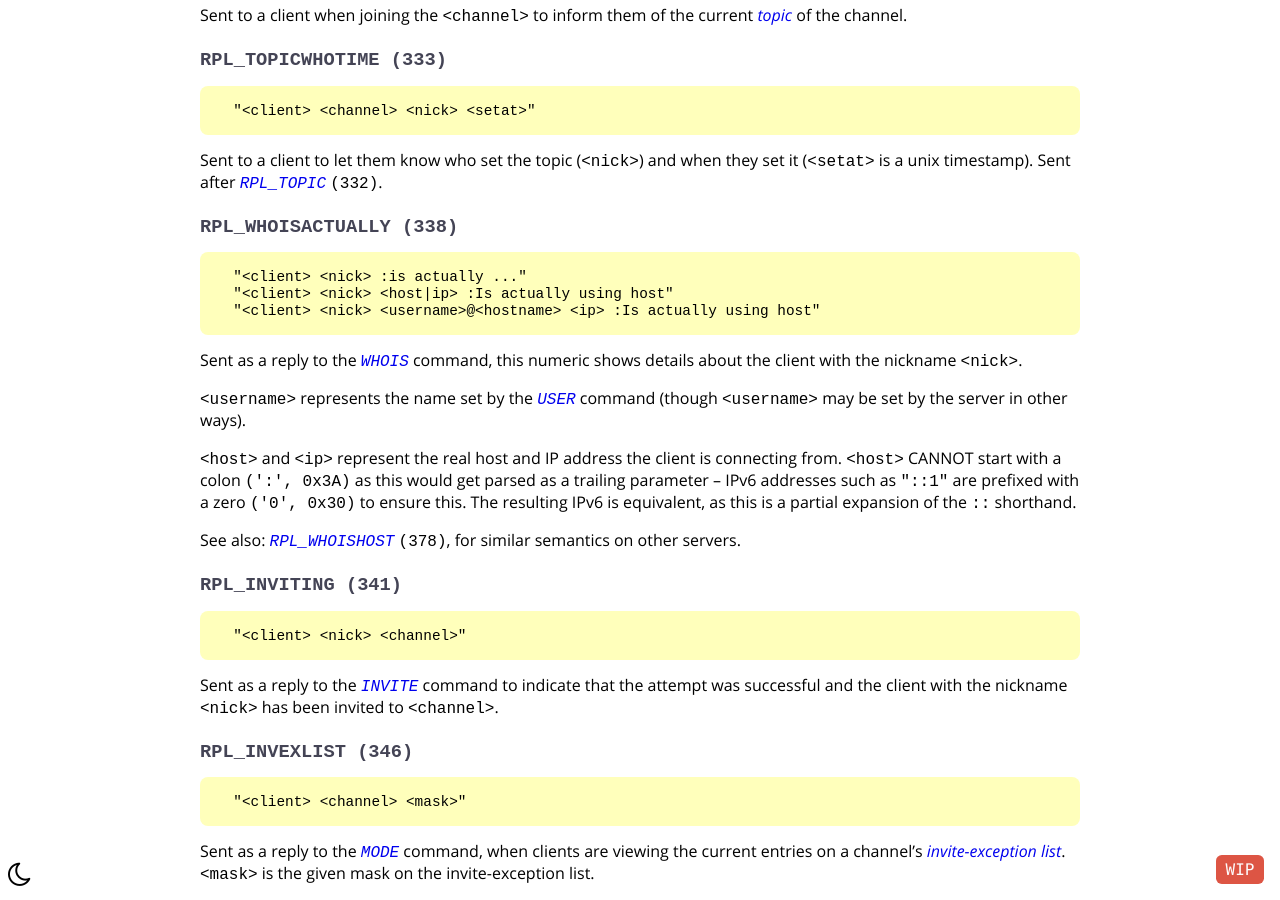
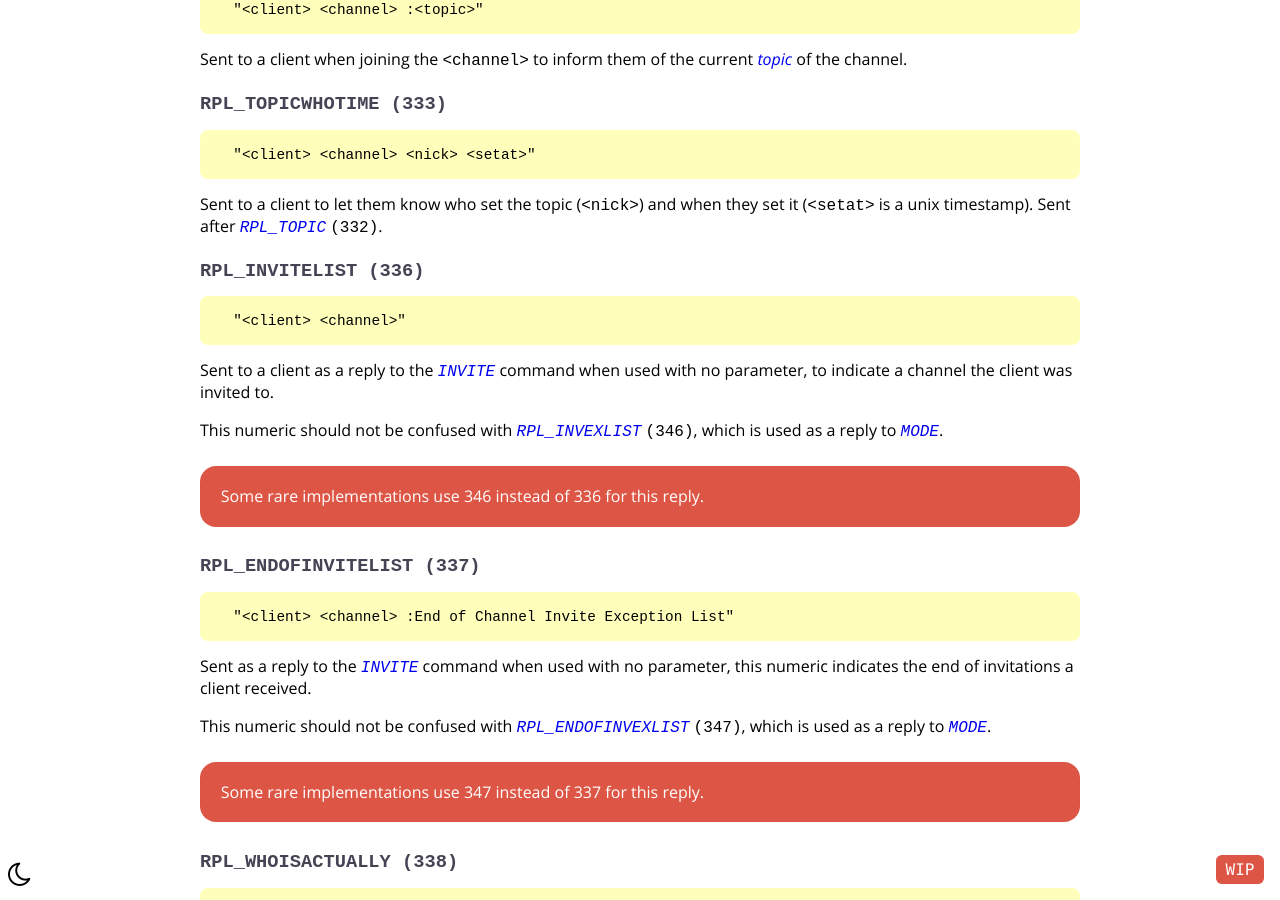
Before and after one commit to ircdocs/modern-irc, a Jekyll site: the page built from index.md, in a window 1280 px wide and 900 px high, scrolled down 68932 px. Built offline with Jekyll 4.4.1, drawn with Linux system fonts in a browser that asks for light colours; the table of contents is made by our own code; some of the changed text lies outside the part shown.

Commit message:
Add RPL_INVITELIST and RPL_ENDOFINVITELIST

```diff
--- a/_includes/modern-appendix.md
+++ b/_includes/modern-appendix.md
@@ -556,6 +556,31 @@ Sent to a client when joining the `<channel>` to inform them of the current [top
       "<client> <channel> <nick> <setat>"
 
 Sent to a client to let them know who set the topic (`<nick>`) and when they set it (`<setat>` is a unix timestamp). Sent after {% numeric RPL_TOPIC %}.
+
+{% numericheader RPL_INVITELIST %}
+
+      "<client> <channel>"
+
+Sent to a client as a reply to the {% command INVITE %} command when used with no parameter, to indicate a channel the client was invited to.
+
+This numeric should not be confused with {% numeric RPL_INVEXLIST %}, which is used as a reply to {% message MODE %}.
+
+
+<div class="warning">
+    <p>Some rare implementations use 346 instead of 336 for this reply.</p>
+</div>
+
+{% numericheader RPL_ENDOFINVITELIST %}
+
+      "<client> <channel> :End of Channel Invite Exception List"
+
+Sent as a reply to the {% message INVITE %} command when used with no parameter, this numeric indicates the end of invitations a client received.
+
+This numeric should not be confused with {% numeric RPL_ENDOFINVEXLIST %}, which is used as a reply to {% message MODE %}.
+
+<div class="warning">
+    <p>Some rare implementations use 347 instead of 337 for this reply.</p>
+</div>
 
 {% numericheader RPL_WHOISACTUALLY %}
 
```
